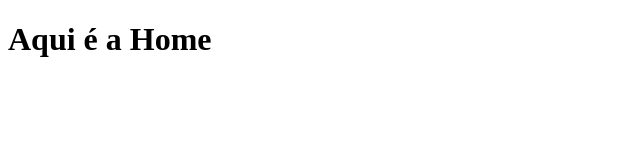
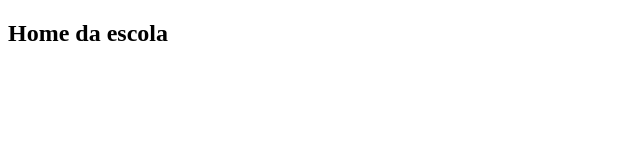
Before and after one commit to GabrielCabral352/escola, a plain HTML site: page index.html in a window 1280 px wide. Shown: the whole page, without its empty margins (0-640 px from the left). Drawn offline with Linux system fonts and the light colour scheme.

Commit message:
Alterando o titulo

```diff
--- a/index.html
+++ b/index.html
@@ -5,6 +5,6 @@
 	<title>Git</title>
 </head>
 <body>
-	<h1>Aqui é a Home</h1>
+	<h2>Home da escola</h2>
 </body>
 </html>
```
Also changed, not shown: cmd-git.txt (added).
